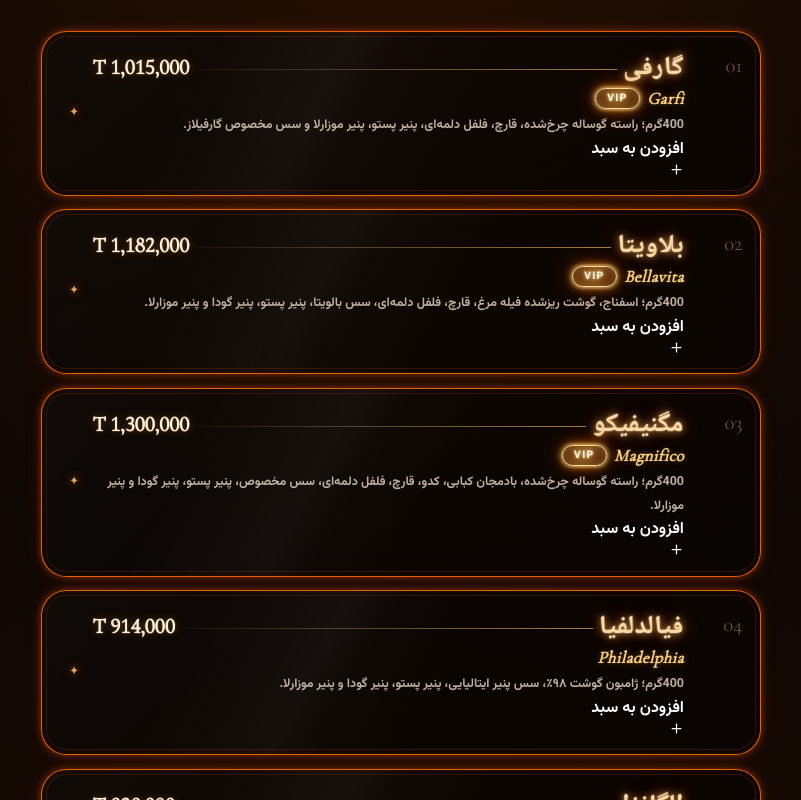
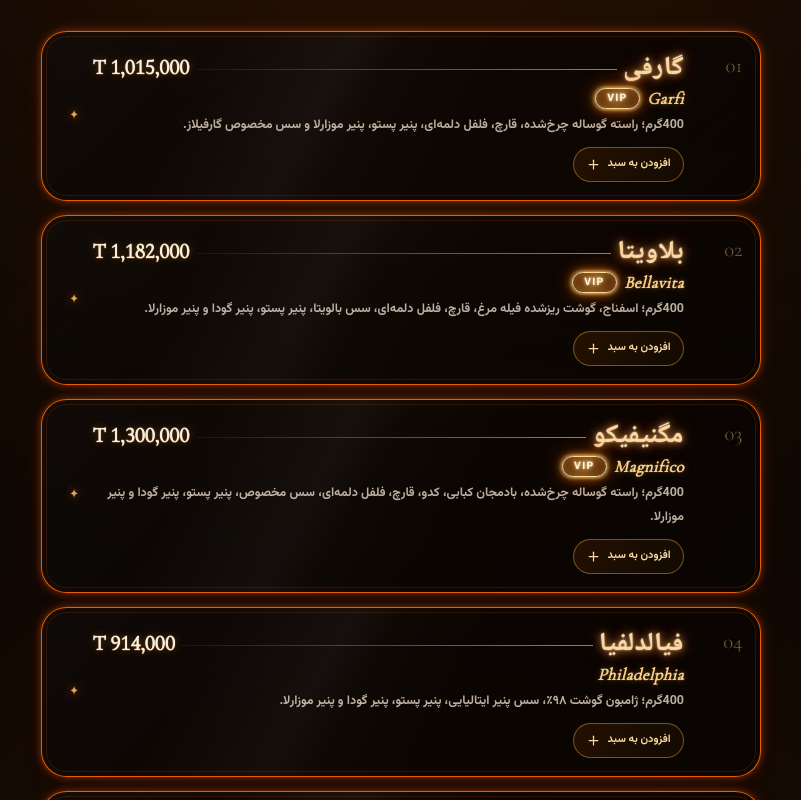
Before and after one commit to mahmoodknds/Garfilas, a Next.js app: page / in a window 1280 px wide. Shown: the part 1180-1980 px from the top of the page, without its empty margins (239-1040 px from the left). Built offline with nearby package versions, Linux system fonts and the light colour scheme.

Commit message:
style(menu): add compact add-to-cart control

```diff
--- a/components/sections/Menu/MenuSection.module.css
+++ b/components/sections/Menu/MenuSection.module.css
@@ -82,6 +82,9 @@
 .vipTag::after { content:"";position:absolute;inset:-3px -5px;z-index:-1;border-radius:inherit;background:linear-gradient(100deg,transparent,rgba(255,220,139,.22),transparent);opacity:.65;pointer-events:none; }
 
 .description { margin: .2rem 0 0; color: rgba(255,240,220,.72); font: 400 .72rem/1.9 var(--font-vazirmatn), sans-serif; }
+.addButton { display: inline-flex; align-items: center; justify-content: center; gap: .38rem; min-height: 2.2rem; margin-top: .58rem; padding: .35rem .78rem; border: 1px solid rgba(255,179,71,.42); border-radius: 999px; color: #ffd9a0; background: linear-gradient(120deg,rgba(255,122,0,.1),rgba(255,179,71,.035)); font: 500 .68rem/1.5 var(--font-vazirmatn),sans-serif; cursor: pointer; box-shadow: inset 0 0 8px rgba(255,122,0,.035); transition: background-color .2s ease,border-color .2s ease,box-shadow .2s ease,color .2s ease; }
+.addButton:hover,.addButton:focus-visible { border-color: rgba(255,179,71,.8); color: #fff4e4; background: rgba(255,122,0,.13); box-shadow: 0 0 12px rgba(255,122,0,.12); }
+
 .mark { color: rgba(255,190,110,.85); font-size: .8rem; text-shadow: 0 0 10px rgba(255,91,0,.78); }
 .note { margin: 1rem 0 0; text-align: center; color: rgba(214,185,152,.58); font: 400 .68rem/1.9 var(--font-vazirmatn), sans-serif; }
 @keyframes menu-enter { from { opacity: 0; transform: translateY(10px); } to { opacity: 1; transform: translateY(0); } }
@@ -98,6 +101,7 @@
   .description { font-size: .78rem; }
 }
 @media (max-width: 380px) {
+  .addButton { min-height: 2rem; margin-top: .45rem; padding: .28rem .62rem; font-size: .63rem; }
   .content { padding-inline: .7rem; }
   .item { grid-template-columns: 1.8rem minmax(0,1fr) .65rem; gap: .45rem; padding: .85rem .6rem; }
   .number { font-size: 1rem; }
@@ -108,4 +112,5 @@
   .price { margin-inline-start: 0; }
   .description { font-size: .68rem; }
 }
-@media (prefers-reduced-motion: reduce) { .revealReady:not(.revealVisible) { opacity: 1; transform: none; } .revealVisible, .revealVisible::after { animation: none; } }
+@media (prefers-reduced-motion: reduce) {
+  .addButton { transition: none; } .revealReady:not(.revealVisible) { opacity: 1; transform: none; } .revealVisible, .revealVisible::after { animation: none; } }
```
